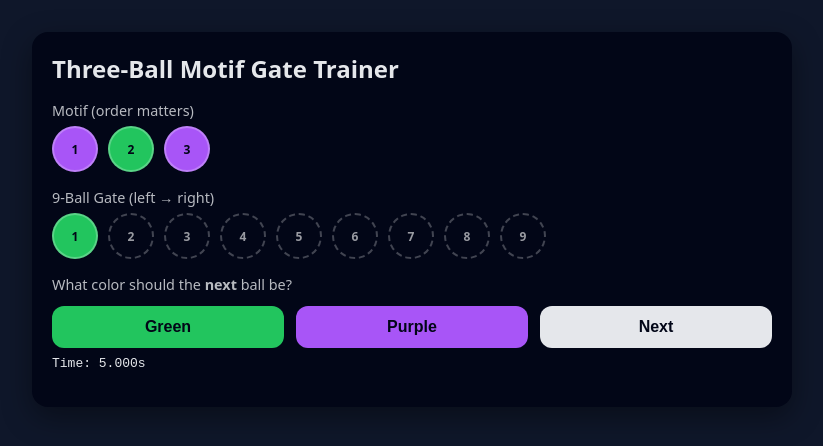
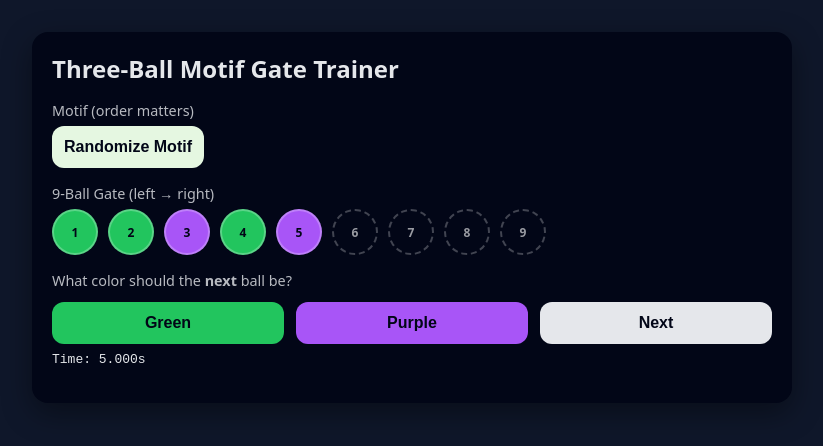
Before and after one commit to RoushilS/MotifTrainer, a plain HTML site: page index.html in a window 1280 px wide. Shown: the whole page, without its empty margins (228-1051 px from the left). Drawn offline with Linux system fonts and the light colour scheme.

Commit message:
Add randomize button for motif selection
Added a button to randomize the motif in the game.

```diff
--- a/index.html
+++ b/index.html
@@ -53,6 +53,7 @@
     button.green { background: #22c55e; }
     button.purple { background: #a855f7; }
     button.next { background: #e5e7eb; }
+    button.randomize { background: #e5f7e1; }
     .result { margin-top: 8px; font-weight: 600; }
     .timer { margin-top: 4px; font-family: monospace; }
     .correct { color: #22c55e; }
@@ -66,6 +67,9 @@
     <div class="row">
       <div class="label">Motif (order matters)</div>
       <div id="motif" class="balls"></div>
+      <div class = "motifControls">
+        <button class = "randomize" onclick="randomizeMotif()">Randomize Motif</button>
+      </div>
     </div>
 
     <div class="row">
@@ -153,8 +157,12 @@
       }
     }
 
+    function randomizeMotif() {
+      motif = MOTIFS[Math.floor(Math.random() * MOTIFS.length)];
+      renderMotif()
+    }
+
     function init() {
-      motif = MOTIFS[Math.floor(Math.random() * MOTIFS.length)];
       const initialCount = Math.floor(Math.random() * 8+1); // 0–8
       gate = [];
       for (let i = 0; i < initialCount; i++) {
```
